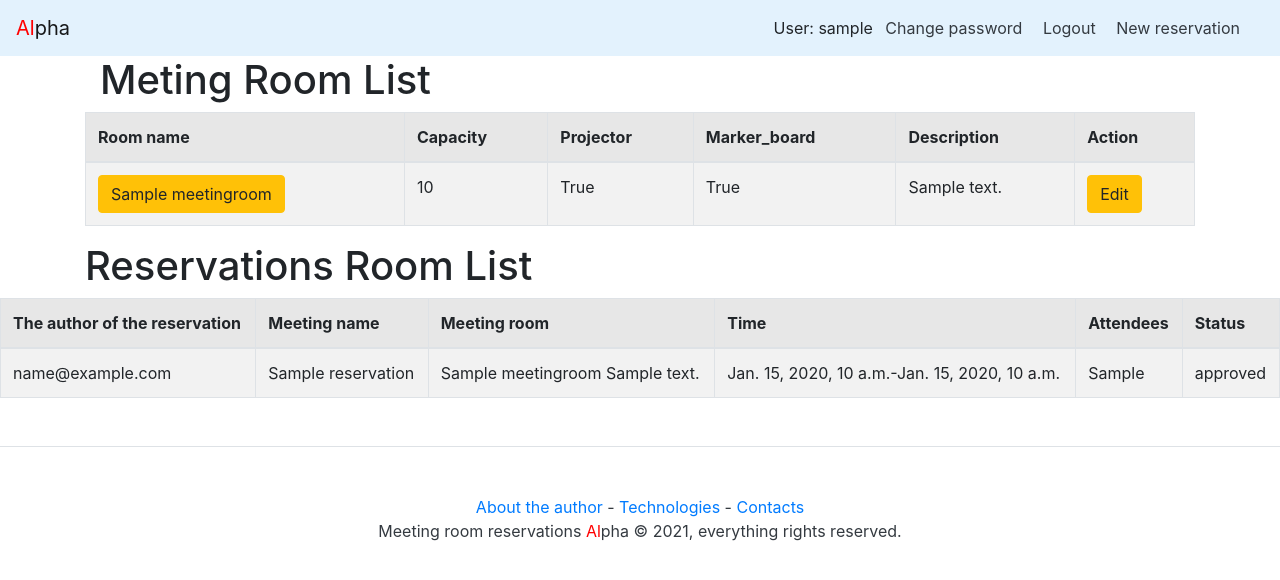
After one commit to Sovushka-sever/Reserv_Meeting_Room, a Django app: page / in a window 1280 px wide. The commit adds this page. Shown: the top 580 px of the page. Run offline with Django 3.2, Linux system fonts and the light colour scheme; a user stored in the database is signed in; tables that the repository leaves empty hold one stand-in row (values such as "Sample post"); some libraries are stand-ins or nearby versions.

Commit message:
Modified part of the meeting room

```diff
--- a/meeting_room/models.py
+++ b/meeting_room/models.py
@@ -1,7 +1,12 @@
 from django.db import models
-from django.conf import settings
+from django.utils import timezone
+from users.models import User
 
-User = settings.AUTH_USER_MODEL
+STATUS_RESERVE_CHOICES = (
+    ('rejected', 'Rejected'),
+    ('approved', 'Approved'),
+    ('initiate', 'Initiate')
+)
 
 
 class MeetingRoom(models.Model):
@@ -39,8 +44,12 @@ class Reservation(models.Model):
     """
     Model for booking meeting rooms.
     """
-    start_time = models.DateTimeField()
-    end_time = models.DateTimeField()
+    start_time = models.DateTimeField(default=timezone.now)
+    end_time = models.DateTimeField(default=timezone.now)
+    add_date = models.DateTimeField(
+        verbose_name='date of creation',
+        auto_now_add=True
+    )
     author = models.ForeignKey(
         User,
         on_delete=models.CASCADE,
@@ -53,12 +62,18 @@ class Reservation(models.Model):
     )
     meeting_room = models.ForeignKey(
         MeetingRoom,
-        on_delete=models.CASCADE
+        on_delete=models.CASCADE,
+        related_name='reserve'
     )
     attendees = models.CharField(
         max_length=1000,
         default=' ',
         verbose_name='names of participants',
+    )
+    status = models.CharField(
+        max_length=10,
+        choices=STATUS_RESERVE_CHOICES,
+        default='initiate'
     )
 
     def __str__(self):
--- /dev/null
+++ b/meeting_room/urls.py
@@ -0,0 +1,17 @@
+from django.urls import path
+from . import views
+
+
+urlpatterns = [
+    path('new/', views.new_meting_room, name='new_meting_room'),
+    path('reserve/', views.new_reserve, name='new_reserve'),
+    path('', views.index, name='index'),
+    path('<int:room_id>/', views.meting_room_view, name='meeting_room'),
+    path('<int:room_id>/delete/', views.meeting_room_delete,
+         name='meeting_room_delete'),
+    path(
+        '<int:room_id>/edit/',
+        views.meting_room_edit,
+        name='meting_room_edit'
+        ),
+]
--- /dev/null
+++ b/meeting_room/views.py
@@ -0,0 +1,127 @@
+from django.shortcuts import redirect, render, get_object_or_404
+from django.contrib.auth.decorators import login_required, user_passes_test
+from meeting_room.forms import MeetingRoomForm, ReservationForm
+from meeting_room.models import Reservation, MeetingRoom
+from users.models import User
+
+
+@login_required
+def index(request):
+    meeting_rooms = MeetingRoom.objects.filter()
+    reservations = Reservation.objects.filter()
+    return render(request, 'index.html', {
+        'meeting_rooms': meeting_rooms,
+        'reservations': reservations,
+    })
+
+
+def role_check(user):
+    return True if user.is_office_manager else False
+
+
+@user_passes_test(role_check, login_url='/')
+def new_meting_room(request):
+    """New meting room."""
+    form = MeetingRoomForm(
+        request.POST or None,
+        files=request.FILES or None
+    )
+    if form.is_valid():
+        room = form.save(commit=False)
+        room.save()
+        return redirect('index')
+    return render(
+        request,
+        'new_meting_room.html',
+        {'is_edit': False,
+         'form': form}
+    )
+
+
+@user_passes_test(role_check, login_url='/')
+def meting_room_edit(request, room_id):
+    """Edit meting room."""
+    room = get_object_or_404(MeetingRoom, pk=room_id)
+    if User.role == User.is_employee:
+        return redirect('meeting_room', room_id=room_id)
+    form = MeetingRoomForm(
+        request.POST or None,
+        instance=room)
+    if form.is_valid():
+        form.save()
+        return redirect('meeting_room', room_id=room_id)
+    return render(
+        request,
+        'new_meting_room.html',
+        {'is_edit': True, 'room': room, 'form': form}
+    )
+
+
+@user_passes_test(role_check, login_url='/')
+def meting_room_view(request, room_id):
+    """Info meting room."""
+    meeting_room = get_object_or_404(MeetingRoom, pk=room_id)
+    reservations = Reservation.objects.filter(meeting_room=meeting_room)
+    return render(
+        request,
+        'room.html',
+        {'meeting_room': meeting_room,
+         'reservations': reservations}
+    )
+
+
+@user_passes_test(role_check, login_url='/')
+def meeting_room_delete(request, room_id):
+    """Delete meting room."""
+    meeting_room = get_object_or_404(MeetingRoom, pk=room_id)
+    meeting_room.delete()
+    return redirect('index')
+
+
+@login_required
+def new_reserve(request):
+    """New reservation."""
+    form = ReservationForm(
+        request.POST or None,
+        files=request.FILES or None
+    )
+    if form.is_valid():
+        reservation = form.save(commit=False)
+        reservation.save()
+        return redirect('index')
+    return render(
+        request,
+        'new_reserve.html',
+        {'is_edit': False,
+         'form': form}
+    )
+
+
+@login_required
+def reserve_edit(request, room_id, reserve_id):
+    """Edit reservation."""
+    meeting_room = get_object_or_404(MeetingRoom, room_id=room_id)
+    reservation = get_object_or_404(
+        ReservationForm,
+        pk=reserve_id,
+        meeting_room=meeting_room
+    )
+    form = ReservationForm(
+        request.POST or None,
+        instance=reservation)
+    if form.is_valid():
+        form.save()
+        return redirect('new_reserve', reserve_id=reserve_id)
+    return render(
+        request,
+        'new_reserve.html',
+        {'is_edit': True, 'reservation': reservation, 'form': form}
+    )
+
+
+@login_required
+def reserve_delete(request, reserve_id):
+    """Delete reservation."""
+    meeting_room = get_object_or_404(MeetingRoom, reserve_id=reserve_id)
+    meeting_room.delete()
+    return redirect('index')
--- a/requirements.txt
+++ b/requirements.txt
@@ -2,3 +2,4 @@ django == 3.2.1
 requests == 2.25.1
 pillow == 8.2.0
 djangorestframework == 3.12.4
+psycopg2-binary == 2.8.6
--- a/reserve/urls.py
+++ b/reserve/urls.py
@@ -10,6 +10,7 @@ urlpatterns = [
     path('admin/', admin.site.urls),
     path('auth/', include('users.urls')),
     path('auth/', include('django.contrib.auth.urls')),
+    path('', include('meeting_room.urls')),
 ]
 
 if settings.DEBUG:
--- a/templates/include/nav.html
+++ b/templates/include/nav.html
@@ -3,12 +3,17 @@
     <nav class="my-2 my-md-0 mr-md-3">
 
         {% if user.is_authenticated %}
-            Пользователь:
-            <a class="p-2 text-dark" href="{% url 'password_change' %}">Изменить пароль</a>
-            <a class="p-2 text-dark" href="{% url 'logout' %}">Выйти</a>
+            <a> User: {{ user.username }}</a>
+            <a class="p-2 text-dark" href="{% url 'password_change' %}">Change password</a>
+            <a class="p-2 text-dark" href="{% url 'logout' %}">Logout</a>
+            <a class="p-2 text-dark" href="{% url 'new_reserve' %}">New reservation</a>
+            {% if user.is_office_manager %}
+                <a class="p-2 text-dark" href="{% url 'new_meting_room' %}">Add room</a>
+            {% endif %}
+
         {% else %}
-            <a class="p-2 text-dark" href="{% url 'login' %}">Войти</a> |
-            <a class="p-2 text-dark" href="{% url 'signup' %}">Регистрация</a>
+            <a class="p-2 text-dark" href="{% url 'login' %}">Login</a> |
+            <a class="p-2 text-dark" href="{% url 'signup' %}">Signup</a>
         {% endif %}
 
     </nav>
--- /dev/null
+++ b/templates/index.html
@@ -0,0 +1,83 @@
+{% extends "base.html" %}
+{% block title %}Meting Room List{% endblock %}
+{% block header %}Meting Room List{% endblock %}
+
+{% block content %}
+    <div class="container">
+        <h1> Meting Room List </h1>
+   </div>
+
+    {% if meeting_rooms %}
+        <div>
+            <table class="table table-striped table-bordered table-hover">
+                <thead>
+                <tr class="bg-info">
+                    <th bgcolor="#e7e7e7">Room name</th>
+                    <th bgcolor="#e7e7e7">Capacity</th>
+                    <th bgcolor="#e7e7e7">Projector</th>
+                    <th bgcolor="#e7e7e7">Marker_board</th>
+                    <th bgcolor="#e7e7e7">Description</th>
+                    <th bgcolor="#e7e7e7">Action</th>
+                </tr>
+                </thead>
+                <tbody>
+
+                {% for room in meeting_rooms %}
+                    <tr>
+                        <td><a href="{% url 'meeting_room' room.id %}" class="btn btn-warning">{{ room.title }}</a></td>
+                        <td>{{ room.capacity }}</td>
+                        <td>{{ room.projector }}</td>
+                        <td>{{ room.marker_board }}</td>
+                        <td>{{ room.description }}</td>
+                        <td><a href="{% url 'meting_room_edit' room.id %}" class="btn btn-warning">Edit</a>
+                    </tr>
+                {% endfor %}
+
+                </tbody>
+            </table>
+        </div>
+
+    {% else %}
+        <p style="font-size:25px;">No meeting rooms available</p>
+    {% endif %}
+     </div>
+
+    <div class="container">
+        <h1> Reservations Room List </h1>
+   </div>
+
+    {% if reservations %}
+        <div>
+            <table class="table table-striped table-bordered table-hover">
+                <thead>
+                <tr class="bg-info">
+                    <th bgcolor="#e7e7e7">The author of the reservation</th>
+                    <th bgcolor="#e7e7e7">Meeting name</th>
+                    <th bgcolor="#e7e7e7">Meeting room</th>
+                    <th bgcolor="#e7e7e7">Time</th>
+                    <th bgcolor="#e7e7e7">Attendees</th>
+                    <th bgcolor="#e7e7e7">Status</th>
+                </tr>
+                </thead>
+                <tbody>
+
+                {% for reserve in reservations %}
+                    <tr>
+                        <td>{{ reserve.author }}</td>
+                        <td>{{ reserve.meeting_name }}</td>
+                        <td>{{ reserve.meeting_room }}</td>
+                        <td>{{ reserve.start_time}}-{{reserve.end_time}}</td>
+                        <td>{{ reserve.attendees }}</td>
+                        <td>{{ reserve.status }}</td>
+                    </tr>
+                {% endfor %}
+
+                </tbody>
+            </table>
+        </div>
+
+    {% else %}
+        <p style="font-size:25px;">No scheduled appointments</p>
+    {% endif %}
+
+{% endblock %}
--- a/users/admin.py
+++ b/users/admin.py
@@ -2,8 +2,6 @@ from django.contrib import admin
 from users.models import User
 
 
+@admin.register(User)
 class UserAdmin(admin.ModelAdmin):
     pass
-
-
-admin.site.register(User, UserAdmin)
```
Also changed, not shown: meeting_room/admin.py (added, +62 -0 lines), meeting_room/forms.py (added, +29 -0 lines), reserve/settings.py (+12 -13 lines), templates/new_meting_room.html (added, +76 -0 lines), templates/new_reserve.html (added, +73 -0 lines), templates/room.html (added, +35 -0 lines).
